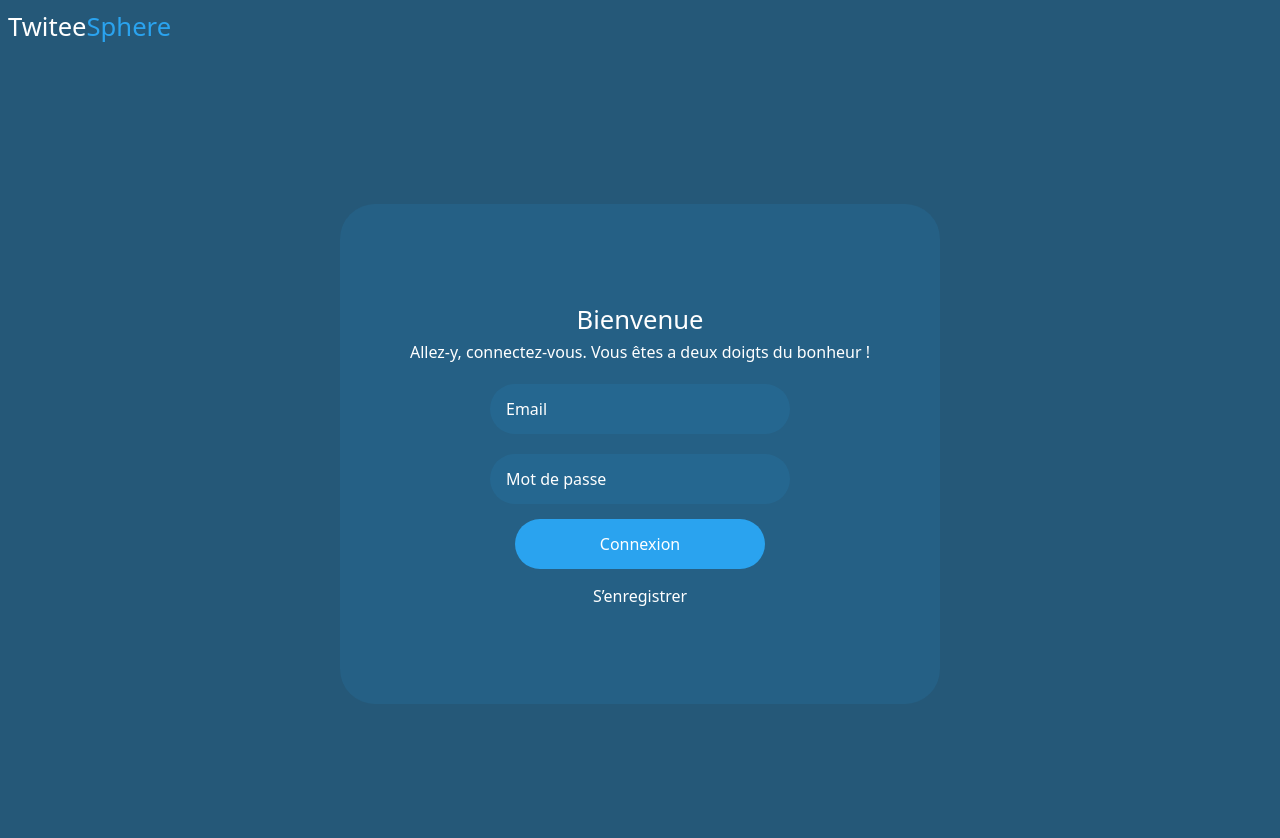
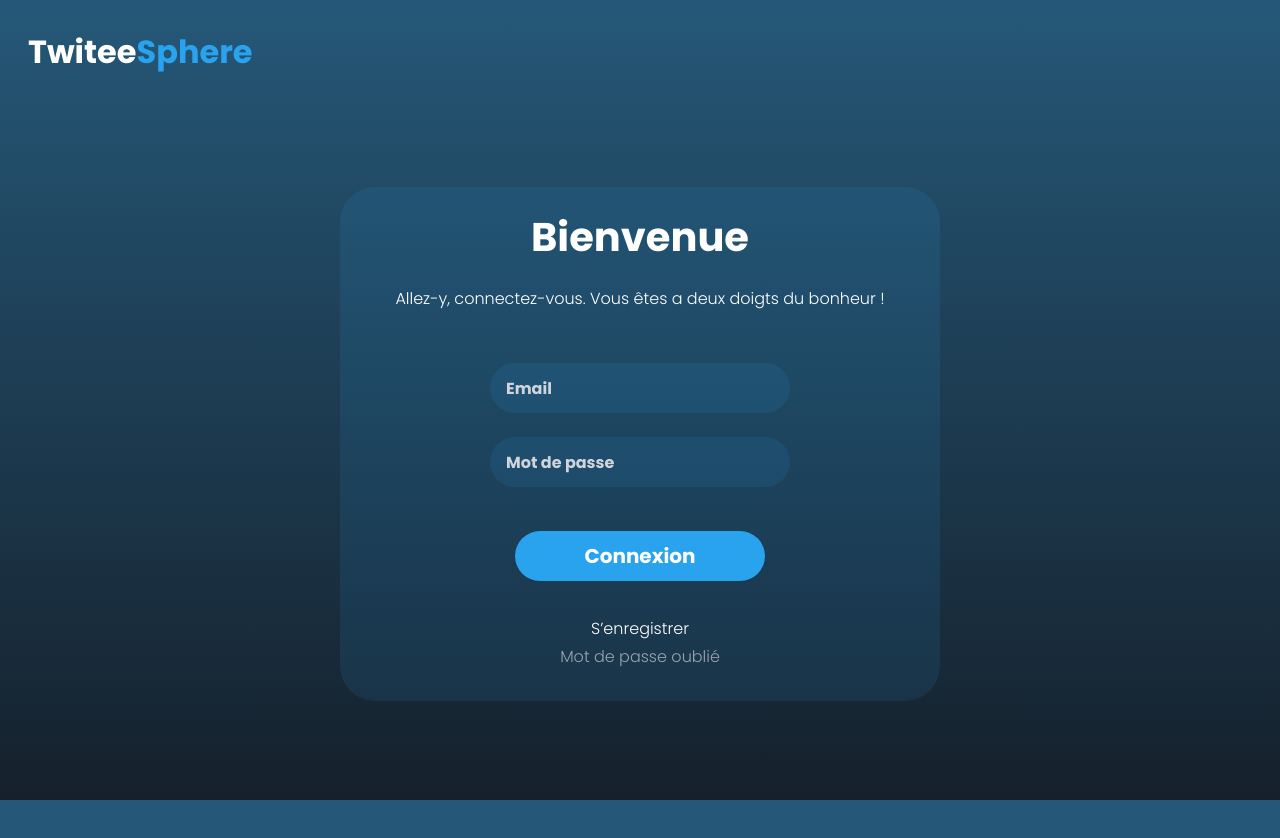
Before and after one commit to Ulthane/twitee-sphere, a React (Vite) app in the folder TWITEE-SPHERE/: page / in a window 1280 px wide. Shown: the top 838 px of the page. After the commit the page ends 800 px from the top, so only its background shows below. Built offline with nearby package versions, Linux system fonts and the light colour scheme.

Commit message:
dev: Page login OK

```diff
--- a/TWITEE-SPHERE/src/components/Button/Button.jsx
+++ b/TWITEE-SPHERE/src/components/Button/Button.jsx
@@ -3,9 +3,9 @@ import "./button.css";
 // composant bouton qui pourra être réutiliser partout
 // pour modifier le style du composant utiliser la props classname
 
-export default function Button({ value, className, disabled }) {
+export default function Button({ w, h, value, className, disabled }) {
   return (
-    <button disabled={disabled} className={`buttonCustom ${className}`}>
+    <button disabled={disabled} className={`buttonCustom ${className}`} style={{width: w, height: h}}>
       {value}
     </button>
   );
--- a/TWITEE-SPHERE/src/components/Button/button.css
+++ b/TWITEE-SPHERE/src/components/Button/button.css
@@ -1,7 +1,3 @@
 .buttonCustom{
-    background-color: #2AA3EF;
+    @apply border-none bg-blueLogo rounded-[25px] text-white font-poppins font-bold text-[20px] hover:bg-blueLogoDark transition-all duration-150;
 }
-
-.buttonCustom{
-    @apply border-none w-[250px] h-[50px] rounded-[25px] text-white
-}
--- a/TWITEE-SPHERE/src/components/Logo/Logo.jsx
+++ b/TWITEE-SPHERE/src/components/Logo/Logo.jsx
@@ -1,6 +1,6 @@
 export default function Logo() {
   return (
-    <h2 className="text-white p-2 text-[1.6em]">
+    <h2 className="text-white font-poppins font-bold p-2 text-[32px] mt-5 ml-5">
       Twitee<span className="text-blueLogo">Sphere</span>
     </h2>
   );
--- a/TWITEE-SPHERE/src/index.css
+++ b/TWITEE-SPHERE/src/index.css
@@ -1,3 +1,5 @@
+@import url("https://fonts.googleapis.com/css2?family=Poppins:ital,wght@0,100;0,200;0,300;0,400;0,500;0,600;0,700;0,800;0,900;1,100;1,200;1,300;1,400;1,500;1,600;1,700;1,800;1,900&display=swap");
+
 @tailwind base;
 @tailwind components;
 @tailwind utilities;
@@ -6,11 +8,6 @@
   box-sizing: border-box;
 }
 
-.gradientBackGround {
+body {
   background: linear-gradient(180deg, #255878 0%, #15202b 100%);
 }
-
-body {
-  /* height: 100vh; */
-  max-height: 100vh;
-}
--- a/TWITEE-SPHERE/src/main.jsx
+++ b/TWITEE-SPHERE/src/main.jsx
@@ -1,7 +1,7 @@
 import React from "react";
 import ReactDOM from "react-dom/client";
 import App from "./App.jsx";
-import { ToastContainer, toast } from "react-toastify";
+import { ToastContainer } from "react-toastify";
 import "react-toastify/dist/ReactToastify.css";
 import "./index.css";
 
--- a/TWITEE-SPHERE/src/pages/registerPage/LoginPage.css
+++ b/TWITEE-SPHERE/src/pages/registerPage/LoginPage.css
@@ -4,7 +4,7 @@ body {
 
 /* style de la classe du container avec tailwind*/
 .containerFormLogin {
-  @apply flex justify-center items-center min-h-screen;
+  @apply h-[90%] flex justify-center items-center;
 }
 
 /* formulaire de la page d'inscription */
@@ -15,17 +15,17 @@ body {
 
 /* style du formulaire de la page avec tailwind */
 .formLogin {
-  @apply flex justify-center flex-col items-center w-[600px] h-[500px];
+  @apply flex flex-col items-center w-[600px];
 }
 
 /* input */
 
 .inputLogin {
-  @apply mt-5;
+  @apply my-3 text-[16px] font-bold font-poppins placeholder:text-gray-300 placeholder:font-bold placeholder:text-[16px] placeholder:font-poppins;
 }
 
 /* button */
 
 .buttonLogin {
-  @apply m-[15px];
+  @apply m-8;
 }
--- a/TWITEE-SPHERE/src/pages/registerPage/LoginPage.jsx
+++ b/TWITEE-SPHERE/src/pages/registerPage/LoginPage.jsx
@@ -1,11 +1,18 @@
+// Librairie
 import { useRef, useState } from "react";
+import { useNavigate } from "react-router-dom";
+import { toast } from "react-toastify";
+
+// Composant
 import Button from "../../components/Button/Button";
 import Input from "../../components/Input/Input";
+import Logo from "../../components/Logo/Logo";
+
+// CSS
 import "./LoginPage.css";
-import { useNavigate } from "react-router";
+
+// Route
 import route from "../../routes/route";
-import { toast } from "react-toastify";
-import Logo from "../../components/Logo/Logo";
 
 // dda024646@gmail.com
 // 00
@@ -21,27 +28,27 @@ export default function LoginPage() {
   const password = useRef();
 
   //state
-  const [loading, setLoading] = useState(true);
+  const [loading, setLoading] = useState(false);
 
   //useNavigate
   let navigate = useNavigate();
 
-  //fucntion de redirection vers la page d'inscription
+  //function de redirection vers la page d'inscription
   const linkRegistrationPage = () => {
     navigate(route.REGISTER);
   };
 
   // function qui récupère les infos de mon utilisateur
-  const onsubmit = async (e) => {
+  const handleSubmit = async (e) => {
     e.preventDefault();
+
     try {
-      setLoading(false);
+      setLoading(true);
+
       const urlInfo = "https://twitee-api.gamosaurus.fr/api/users/signin"; // stockage de url DE l'API qui recoit les infos de mon user
       const emailValue = email.current.value;
       const passwordValue = password.current.value;
 
-      console.log(emailValue);
-      console.log(passwordValue);
       const response = await fetch(urlInfo, {
         method: "POST",
         headers: {
@@ -49,11 +56,9 @@ export default function LoginPage() {
         },
         body: JSON.stringify({ email: emailValue, password: passwordValue }),
       });
-      console.log(response);
+
       const json = await response.json(); // stockage de donné recut par l'API dans la variable json
-      if (response) {
-        setLoading(true);
-      }
+
       // verification de la requête
       if (response.status !== 200) {
         // si il y a une erreur
@@ -65,19 +70,25 @@ export default function LoginPage() {
     } catch (error) {
       toast.error(error);
     }
+
+    setLoading(false);
   };
 
   return (
-    <>
+    <div className="h-screen overflow-hidden">
+      {/* Logo de l'application  */}
       <Logo />
       <div className="containerFormLogin">
+        {/* Formulaire */}
         <form
           className="formLogin"
-          onSubmit={(event) => onsubmit(event)}
+          onSubmit={(event) => handleSubmit(event)}
           action=""
         >
-          <h1 className="text-white text-[1.6em]">Bienvenue</h1>
-          <p className="text-white">
+          <h1 className="text-white font-bold font-poppins text-[40px] my-5">
+            Bienvenue
+          </h1>
+          <p className="text-white font-poppins text-[16px] font-light mb-10">
             Allez-y, connectez-vous. Vous êtes a deux doigts du bonheur !
           </p>
           <Input
@@ -92,25 +103,33 @@ export default function LoginPage() {
             reference={password}
             className={"inputLogin"}
           />
-          <div className="text-white">{loading ? "" : "chargement..."}</div>
 
+          {loading ? (
+            <div className="text-white font-bold text-2xl my-5 w-[74px]"><img src="loading/ripple-loading.svg" alt="Loading" /></div>
+          ) : (
             <Button
-            disabled={!loading}
               value={"Connexion"}
+              w="250px"
+              h="50px"
               className={
                 loading
                   ? "buttonLogin"
                   : "buttonLogin opacity-4 cursor-not-allowed"
               }
             />
-          <p
+          )}
+          <div
             onClick={linkRegistrationPage}
-            className="text-white cursor-pointer"
+            className="m-1 text-white font-poppins font-light text-[16px] hover:cursor-pointer hover:text-blueLogo"
           >
             S’enregistrer
-          </p>
+          </div>
+          {/* Mot de passe oublier désactiver car pas dans la release */}
+          <div className="mb-8 text-gray-400 font-poppins font-light text-[16px]">
+            Mot de passe oublié
+          </div>
         </form>
       </div>
-    </>
+    </div>
   );
 }
--- a/TWITEE-SPHERE/src/pages/registerPage/RegisterPage.jsx
+++ b/TWITEE-SPHERE/src/pages/registerPage/RegisterPage.jsx
@@ -1,10 +1,10 @@
-import { useEffect, useRef, useState, CSSProperties } from "react";
+import { useEffect, useRef, useState } from "react";
 import Button from "../../components/Button/Button";
 import Input from "../../components/Input/Input";
 import "./register.css";
 import Logo from "../../components/Logo/Logo";
 import { toast } from "react-toastify";
-import { useNavigate } from "react-router";
+import { useNavigate } from "react-router-dom";
 import route from "../../routes/route";
 
 export default function RegisterPage() {
--- a/TWITEE-SPHERE/tailwind.config.js
+++ b/TWITEE-SPHERE/tailwind.config.js
@@ -3,8 +3,12 @@ export default {
   content: ["./index.html", "./src/**/*.{js,ts,jsx,tsx}"],
   theme: {
     extend: {
+      fontFamily: {
+        poppins: ['Poppins', 'sans-serif'],
+      },
       colors: {
         blueLogo: "#2AA3EF",
+        blueLogoDark: "#2792d5",
         blueBgArticle: "#255878",
       },
     },
```
Also changed, not shown: TWITEE-SPHERE/public/loading/ripple-loading.svg (added). Lines whose indentation alone changed are shown as unchanged.
